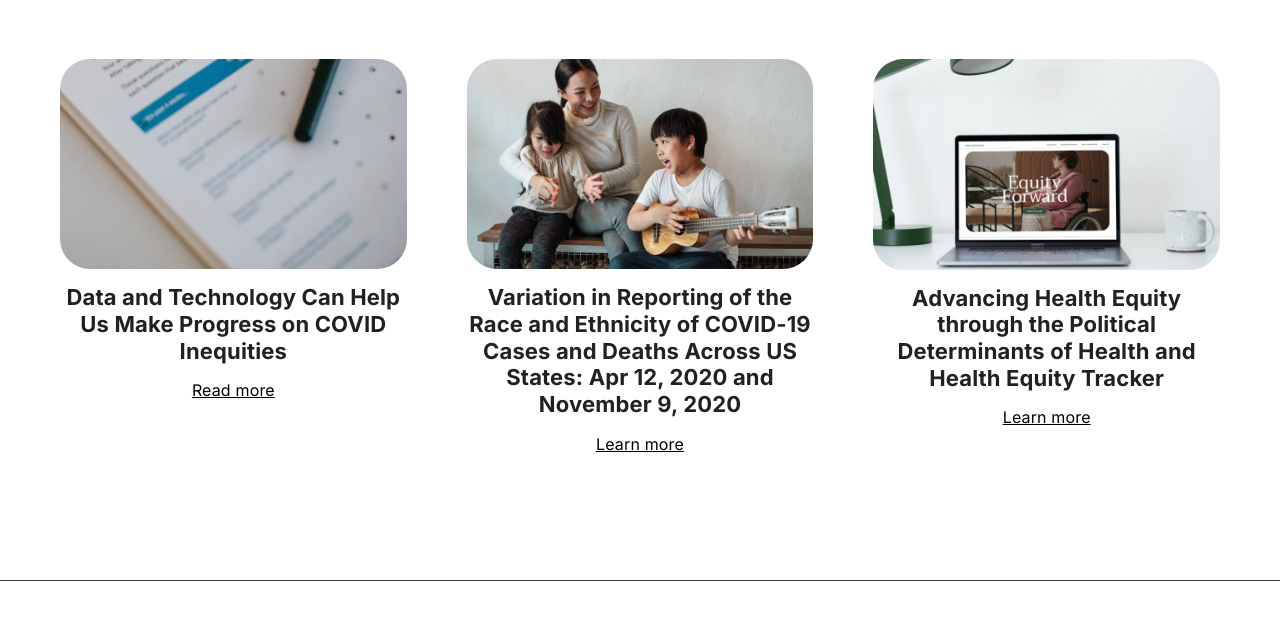
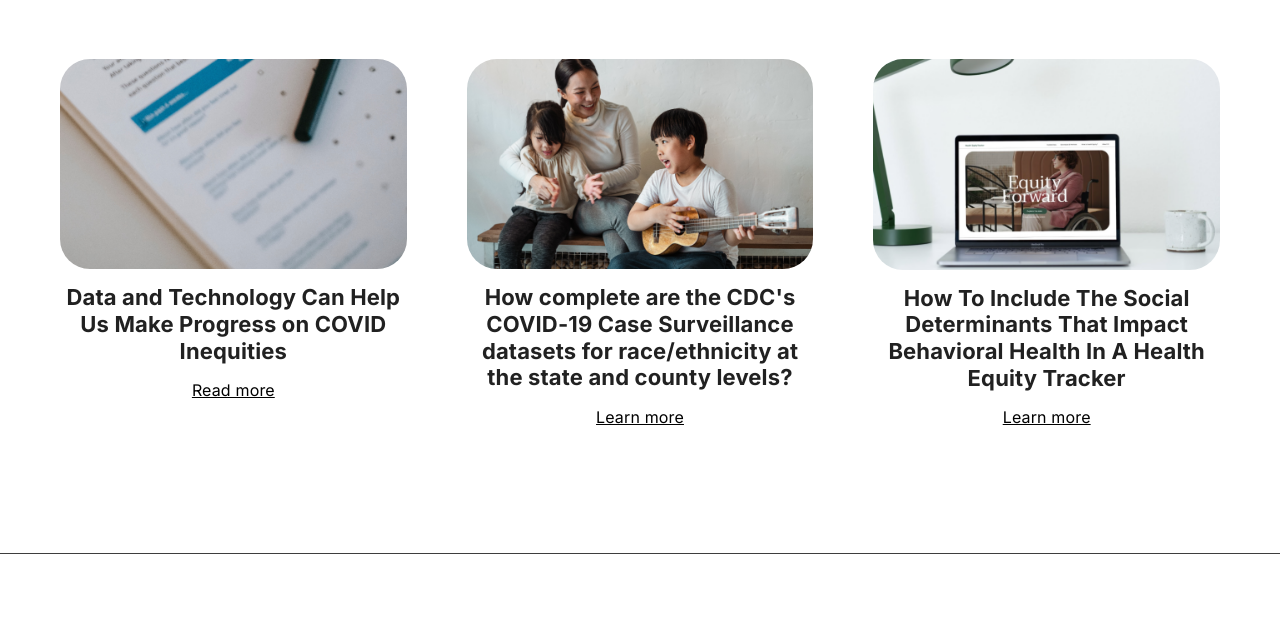
Before and after one commit to ebuddenberg/health-equity-tracker, a React (Create React App) app in the folder frontend/: page /whatishealthequity in a window 1280 px wide. Shown: the part 2665-3285 px from the top of the page. Built offline with nearby package versions, Linux system fonts and the light colour scheme.

Commit message:
Update HET news articles (#728)
* Redesign Downloads and Methodology > Data Downloads page according to the new mocks

* Style adjustments to pages per Chi's suggestions & code cleanup

* Sharing works on LinkedIn, Facebook, and Twitter

* Update news section

```diff
--- a/frontend/src/pages/WhatIsHealthEquity/EquityTab.tsx
+++ b/frontend/src/pages/WhatIsHealthEquity/EquityTab.tsx
@@ -375,12 +375,11 @@ function EquityTab() {
                   alt="Asian woman laughing with two children"
                 />
                 <h2 className={styles.NewsAndStoriesTitleText}>
-                  Variation in Reporting of the Race and Ethnicity of COVID-19
-                  Cases and Deaths Across US States: Apr 12, 2020 and November
-                  9, 2020
+                  How complete are the CDC's COVID-19 Case Surveillance datasets
+                  for race/ethnicity at the state and county levels?
                 </h2>
                 <p className={styles.NewsAndStoriesSubtitleText}>
-                  <a href="https://satcherinstitute.org/variation-in-reporting-of-the-race-and-ethnicity-of-covid-19-cases-and-deaths-across-us-states-april-12-2020-and-november-9-2020/">
+                  <a href="https://satcherinstitute.github.io/analysis/cdc_case_data">
                     Learn more
                   </a>
                 </p>
@@ -399,11 +398,11 @@ function EquityTab() {
                        Equity Tracker Homepage"
                 />
                 <h2 className={styles.NewsAndStoriesTitleText}>
-                  Advancing Health Equity through the Political Determinants of
-                  Health and Health Equity Tracker
+                  How To Include The Social Determinants That Impact Behavioral
+                  Health In A Health Equity Tracker
                 </h2>
                 <p className={styles.NewsAndStoriesSubtitleText}>
-                  <a href="/">Learn more</a>
+                  <a href="https://satcherinstitute.org/post-4840/">Learn more</a>
                 </p>
               </Grid>
             </Grid>
```
